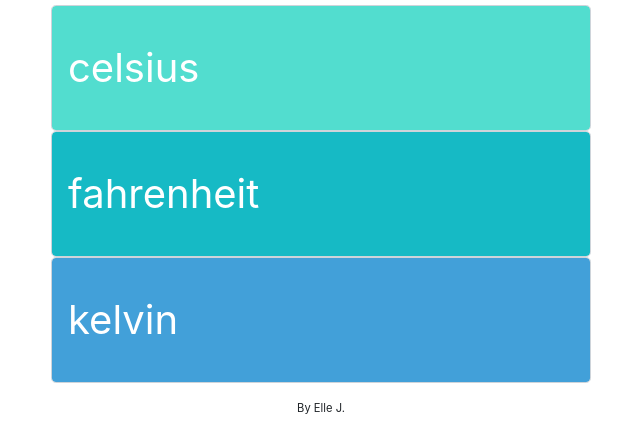
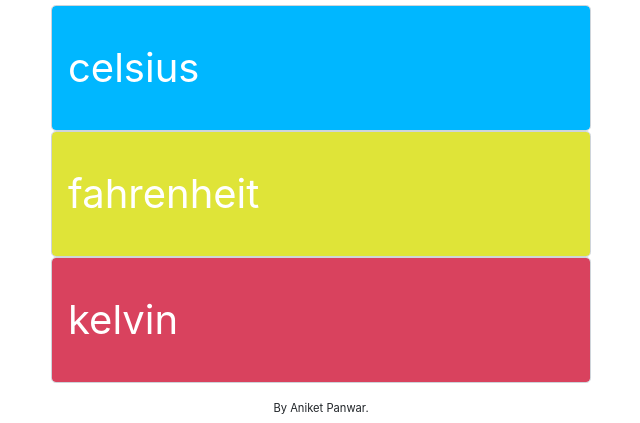
Before and after one commit to ANIKETPANWAR714/TEMPERATURE-CONVERSION-, a plain HTML site: page index.html in a window 1280 px wide. Shown: the part 119-542 px from the top of the page, without its empty margins (319-959 px from the left). Drawn offline with nearby package versions, Linux system fonts and the light colour scheme.

Commit message:
new files added

```diff
--- a/index.html
+++ b/index.html
@@ -37,7 +37,7 @@
 
     </div>
     <footer>
-          <p>By Elle J.</p>
+          <p>By Aniket Panwar.</p>
           <p><a href="https://github.com/itsellej" target="_blank"><img class="icons" src="https://res.cloudinary.com/itsellej/image/upload/v1533400136/rock-paper-scissors/github-icon.png" alt="Github icon"></a>
             <a href="https://codepen.io/itsellej/" target="_blank"><img class="icons" src="https://res.cloudinary.com/itsellej/image/upload/v1533400135/rock-paper-scissors/codepen-icon.png" alt="Codepen icon"></a></p>
           <p><em>Credit - icons from <a href="https://pngtree.com/">pngtree</a></em></p>
--- a/style.css
+++ b/style.css
@@ -12,17 +12,17 @@ input[type=number] {
 }
 
 #input-celsius{
-  background-color: #52DDCF;
+  background-color:rgb(0, 183, 255);
   font-size: 2.5rem;
 }
 
 #input-fahrenheit{
-  background-color: #16BAC5;
+  background-color: #dfe438;
   font-size: 2.5rem;
 }
 
 #input-kelvin{
-  background-color: #42a0d9;
+  background-color: #d9425e;
   font-size: 2.5rem;
 }
 
```
